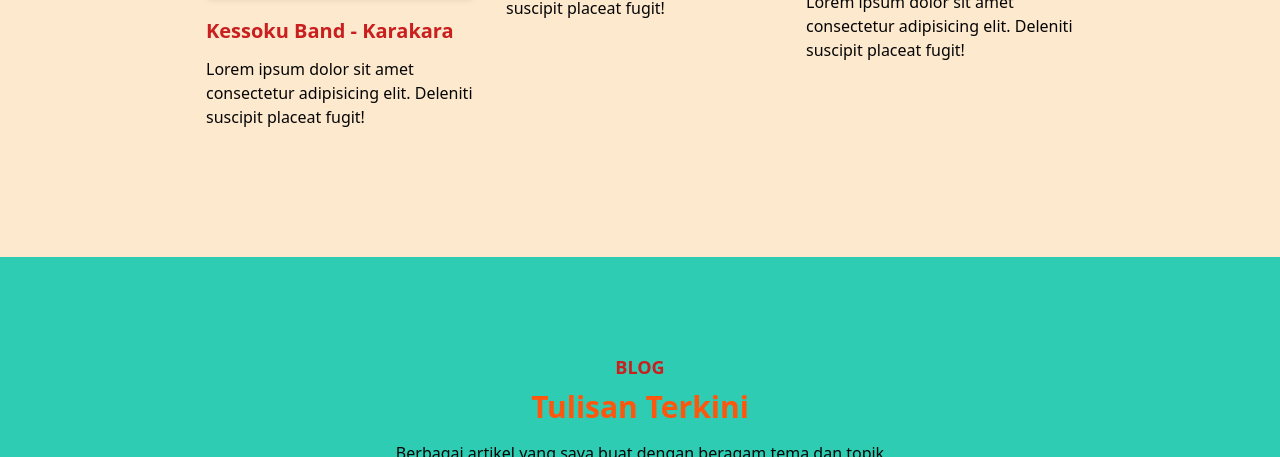
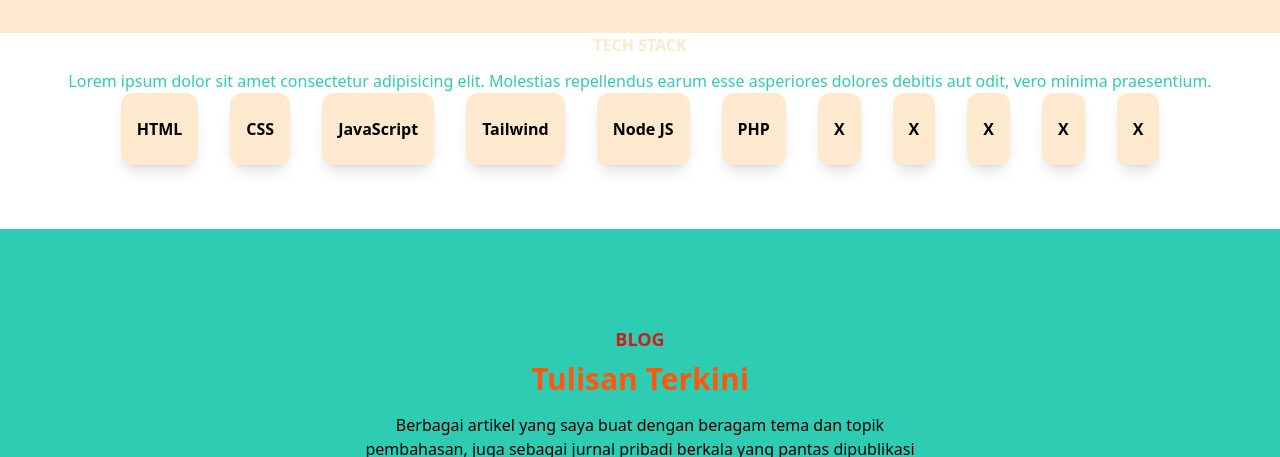
Before and after one commit to anamfathonaya/Ryokosho-static, a website: page index.html in a window 1280 px wide. Shown: the part 1827-2284 px from the top of the page. Drawn offline with Linux system fonts and the light colour scheme.

Commit message:
Update index.html

```diff
--- a/index.html
+++ b/index.html
@@ -257,10 +257,10 @@
     <div
       class="bg-gradient-to-t bg-secondary from-background w-full h-8 pd-16 pb-16"
     ></div>
-    <section id="portfolio" class="bg-background pt-24 pb-16">
+    <section id="portfolio" class="bg-background pt-8 pb-8">
       <div class="container">
         <div class="w-full px-4">
-          <div class="mx-auto mb-16 max-w-xl text-center">
+          <div class="mx-auto mb-8 max-w-xl text-center">
             <h4 class="mb-2 text-lg font-semibold uppercase text-secondary">
               Portfolio
             </h4>
@@ -317,11 +317,136 @@
         </div>
       </div>
     </section>
+
+    <!-- Tech Stack -->
+    <section class="bg-slate-950 pt-16 pb-16">
+      <div class="container">
+        <div class="w-full px-4">
+          <div class="mx-auto mb-8 max-w-lg text-center">
+            <h3 class="mb-3 text-2xl font-semibold text-background uppercase">
+              Tech Stack
+            </h3>
+            <p class="text-md font-medium text-secondary">
+              Lorem ipsum dolor sit amet consectetur adipisicing elit. Molestias
+              repellendus earum esse asperiores dolores debitis aut odit, vero
+              minima praesentium.
+            </p>
+          </div>
+        </div>
+
+        <div class="flex flex-wrap justify-center">
+          <div class="w-1/2 px-4 md:w-1/3 lg:w-1/4 xl:w-1/5">
+            <div
+              class="bg-background rounded-xl overflow-hidden shadow-lg mb-6"
+            >
+              <div class="py-6 px-4">
+                <h4 class="font-bold text-center">HTML</h4>
+              </div>
+            </div>
+          </div>
+
+          <div class="w-1/2 px-4 md:w-1/3 lg:w-1/4 xl:w-1/5">
+            <div
+              class="bg-background rounded-xl overflow-hidden shadow-lg mb-6"
+            >
+              <div class="py-6 px-4">
+                <h4 class="font-bold text-center">CSS</h4>
+              </div>
+            </div>
+          </div>
+
+          <div class="w-1/2 px-4 md:w-1/3 lg:w-1/4 xl:w-1/5">
+            <div
+              class="bg-background rounded-xl overflow-hidden shadow-lg mb-6"
+            >
+              <div class="py-6 px-4">
+                <h4 class="font-bold text-center">JavaScript</h4>
+              </div>
+            </div>
+          </div>
+
+          <div class="w-1/2 px-4 md:w-1/3 lg:w-1/4 xl:w-1/5">
+            <div
+              class="bg-background rounded-xl overflow-hidden shadow-lg mb-6"
+            >
+              <div class="py-6 px-4">
+                <h4 class="font-bold text-center">Tailwind</h4>
+              </div>
+            </div>
+          </div>
+
+          <div class="w-1/2 px-4 md:w-1/3 lg:w-1/4 xl:w-1/5">
+            <div
+              class="bg-background rounded-xl overflow-hidden shadow-lg mb-6"
+            >
+              <div class="py-6 px-4">
+                <h4 class="font-bold text-center">Node JS</h4>
+              </div>
+            </div>
+          </div>
+          <div class="w-1/2 px-4 md:w-1/3 lg:w-1/4 xl:w-1/5">
+            <div
+              class="bg-background rounded-xl overflow-hidden shadow-lg mb-6"
+            >
+              <div class="py-6 px-4">
+                <h4 class="font-bold text-center">PHP</h4>
+              </div>
+            </div>
+          </div>
+
+          <div class="w-1/2 px-4 md:w-1/3 lg:w-1/4 xl:w-1/5">
+            <div
+              class="bg-background rounded-xl overflow-hidden shadow-lg mb-6"
+            >
+              <div class="py-6 px-4">
+                <h4 class="font-bold text-center">X</h4>
+              </div>
+            </div>
+          </div>
+
+          <div class="w-1/2 px-4 md:w-1/3 lg:w-1/4 xl:w-1/5">
+            <div
+              class="bg-background rounded-xl overflow-hidden shadow-lg mb-6"
+            >
+              <div class="py-6 px-4">
+                <h4 class="font-bold text-center">X</h4>
+              </div>
+            </div>
+          </div>
+
+          <div class="w-1/2 px-4 md:w-1/3 lg:w-1/4 xl:w-1/5">
+            <div
+              class="bg-background rounded-xl overflow-hidden shadow-lg mb-6"
+            >
+              <div class="py-6 px-4">
+                <h4 class="font-bold text-center">X</h4>
+              </div>
+            </div>
+          </div>
+
+          <div class="w-1/2 px-4 md:w-1/3 lg:w-1/4 xl:w-1/5">
+            <div
+              class="bg-background rounded-xl overflow-hidden shadow-lg mb-6"
+            >
+              <div class="py-6 px-4">
+                <h4 class="font-bold text-center">X</h4>
+              </div>
+            </div>
+          </div>
+
+          <div class="w-1/2 px-4 md:w-1/3 lg:w-1/4 xl:w-1/5">
+            <div
+              class="bg-background rounded-xl overflow-hidden shadow-lg mb-6"
+            >
+              <div class="py-6 px-4">
+                <h4 class="font-bold text-center">X</h4>
+              </div>
+            </div>
+          </div>
+        </div>
+      </div>
+    </section>
     <!-- Portfolio End-->
-
-    <!-- Client Start -->
-
-    <!-- Client End -->
 
     <!-- Blog Start -->
     <section id="blog" class="pt-24 bg-secondary pb-16">
@@ -342,7 +467,9 @@
 
         <div class="flex flex-wrap">
           <div class="w-full px-4 md:w-1/2 lg:w-1/3 xl:w-1/4">
-            <div class="bg-background rounded-xl overflow-hidden shadow-lg mb-10">
+            <div
+              class="bg-background rounded-xl overflow-hidden shadow-lg mb-10"
+            >
               <img
                 src="https://dummyimage.com/360x200"
                 alt="university"
@@ -371,7 +498,9 @@
           </div>
 
           <div class="w-full px-4 md:w-1/2 lg:w-1/3 xl:w-1/4">
-            <div class="bg-background rounded-xl overflow-hidden shadow-lg mb-10">
+            <div
+              class="bg-background rounded-xl overflow-hidden shadow-lg mb-10"
+            >
               <img
                 src="https://dummyimage.com/360x200"
                 alt="university"
@@ -400,7 +529,9 @@
           </div>
 
           <div class="w-full px-4 md:w-1/2 lg:w-1/3 xl:w-1/4">
-            <div class="bg-background rounded-xl overflow-hidden shadow-lg mb-10">
+            <div
+              class="bg-background rounded-xl overflow-hidden shadow-lg mb-10"
+            >
               <img
                 src="https://dummyimage.com/360x200"
                 alt="university"
@@ -411,7 +542,8 @@
                   <a
                     href="#"
                     class="block mb-3 font-semibold text-xl text-primary hover:text-opacity-50 truncate"
-                    >Waspada akan Fase <span class="italic"> "Tutorial Hell"</span></a
+                    >Waspada akan Fase
+                    <span class="italic"> "Tutorial Hell"</span></a
                   >
                 </h3>
                 <p class="font-medium text-base mb-4 text-hitam">
@@ -429,7 +561,9 @@
           </div>
 
           <div class="w-full px-4 md:w-1/2 lg:w-1/3 xl:w-1/4">
-            <div class="bg-background rounded-xl overflow-hidden shadow-lg mb-10">
+            <div
+              class="bg-background rounded-xl overflow-hidden shadow-lg mb-10"
+            >
               <img
                 src="https://dummyimage.com/360x200"
                 alt="university"
@@ -440,7 +574,8 @@
                   <a
                     href="#"
                     class="block mb-3 font-semibold text-xl text-primary hover:text-opacity-50 truncate"
-                    >Pentingnya <span class="italic">English</span> di Ranah IT</a
+                    >Pentingnya <span class="italic">English</span> di Ranah
+                    IT</a
                   >
                 </h3>
                 <p class="font-medium text-base mb-4 text-hitam">
```
